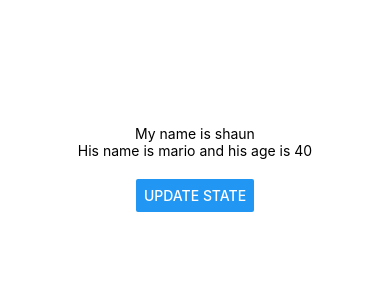
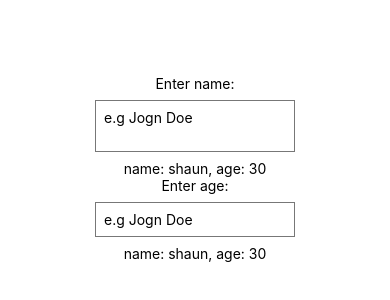
Before and after one commit to RoyNyaga/react-course-net-ninja, a React Native app: screen / in a window 390 px wide. Shown: the part 254-554 px from the top of the page. Built offline with nearby package versions, Linux system fonts and the light colour scheme.

Commit message:
text-input

```diff
--- a/App.js
+++ b/App.js
@@ -13,6 +13,7 @@
   Text,
   Button,
   View,
+  TextInput
 } from 'react-native';
 
 import {
@@ -26,7 +27,7 @@
 
 const App = () => {
   const [name, setName] = useState("shaun")
-  const [person, setPerson] = useState({ name: "mario", age: 40 })
+  const [age, setAge] = useState("30")
 
   const clickHandler = () => {
     setName("chun-li");
@@ -34,11 +35,23 @@
 
   return (
     <View style={styles.container}>
-      <Text>My name is {name}</Text>
-      <Text>His name is {person.name} and his age is {person.age}</Text>
-      <View style={styles.buttonContainer}>
-        <Button onPress={clickHandler} title="update state"/>
-      </View>
+      <Text>Enter name:</Text>
+      <TextInput
+      multiline
+      style={styles.input}
+      placeholder="e.g Jogn Doe"
+      onChangeText={(val) => {setName(val)}}/>
+
+      <Text>name: {name}, age: {age}</Text>
+
+      <Text>Enter age:</Text>
+      <TextInput
+      keyboardType="numeric"
+      style={styles.input}
+      placeholder="e.g Jogn Doe"
+      onChangeText={(val) => {setAge(val)}}/>
+
+      <Text>name: {name}, age: {age}</Text>
     </View>
   );
 };
@@ -52,6 +65,13 @@
   },
   buttonContainer: {
     marginTop: 20
+  },
+  input: {
+    borderWidth: 1,
+    borderColor: "#777",
+    padding: 8,
+    margin: 8,
+    width: 200,
   }
 })
 
```
